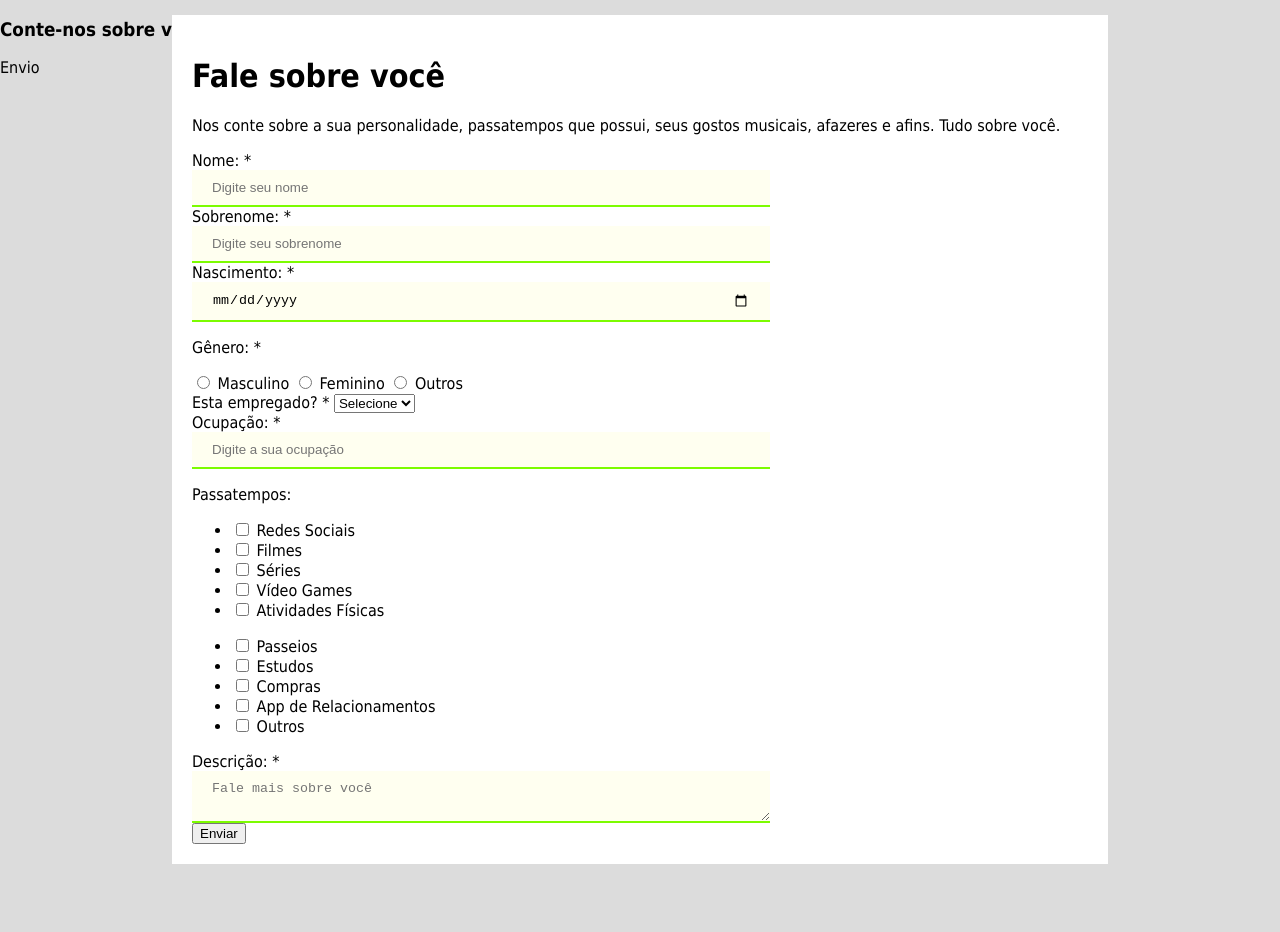
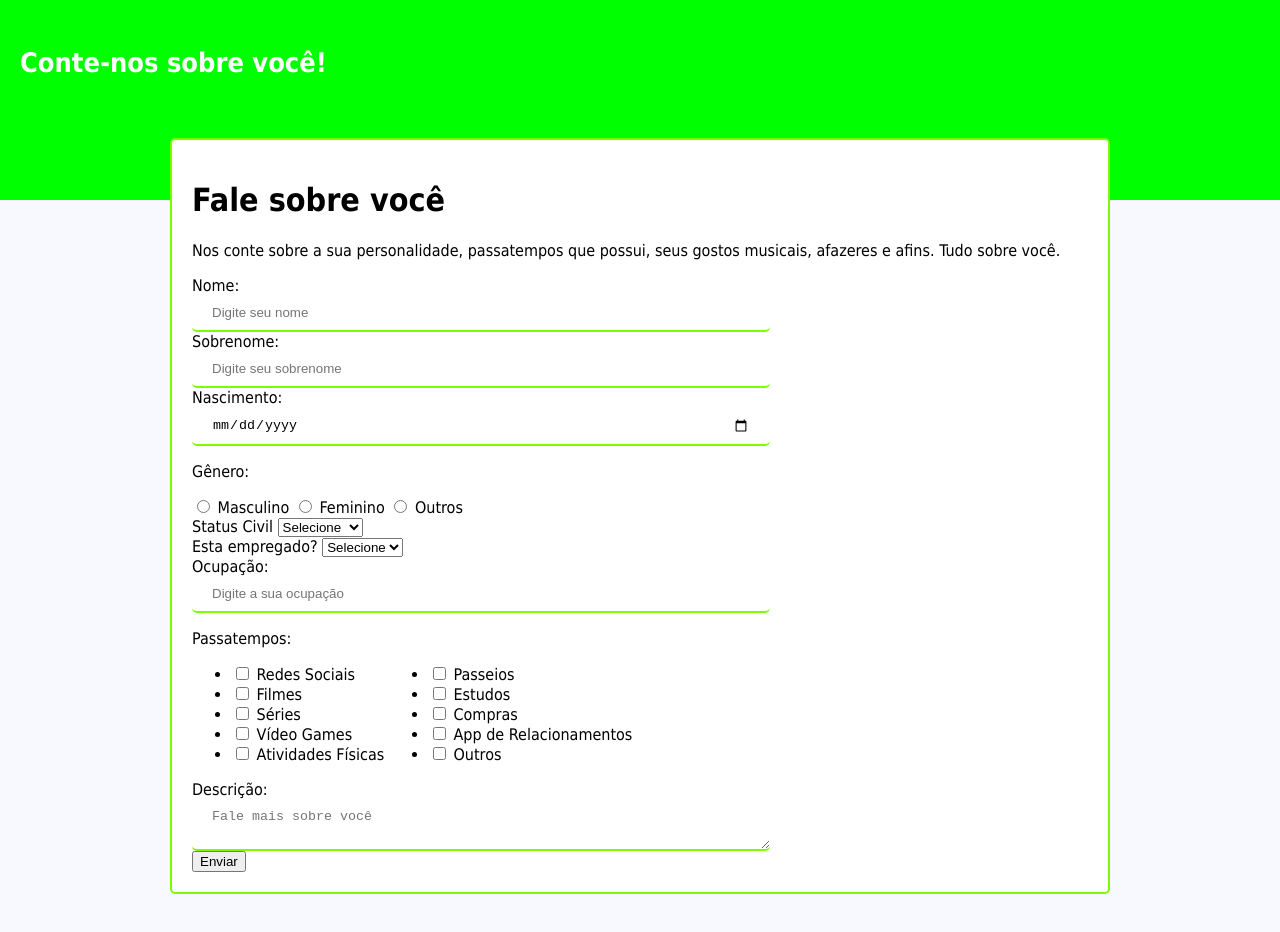
Before and after one commit to LucasDevRJ/fale_sobre_voce, a plain HTML site: page index.html in a window 1280 px wide. Drawn offline with Linux system fonts and the light colour scheme.

Commit message:
Estilizações e adição de campos de formulário.

```diff
--- a/css/styles.css
+++ b/css/styles.css
@@ -2,7 +2,19 @@ body {
 	margin: 0;
 	padding: 0;
 	font-family: Tahoma, Verdana, Lucida Sans Unicode;
-	background-color: #DCDCDC;
+	background-color: #F8F8FF;
+}
+
+
+.cabecalho {
+	height: 160px;
+	padding: 20px;
+	background-color: #00FF00;
+}
+
+.cabecalho h3 {
+	color: #FFFFFF;
+	font-size: 27px;
 }
 
 .formulario-corpo {
@@ -13,7 +25,10 @@ body {
 	position: relative;
 	top: -62px;
 	padding: 20px;
+	border: 2px solid #7CFC00;
+	border-radius: 5px;
 }
+
 
 .entrada {
 	display: block;
@@ -23,5 +38,9 @@ body {
 	border-top: none;
 	width: 60%;
 	padding: 10px 20px;
-	background-color: #FFFFF0;
+	border-radius: 5px;
 }
+
+.caixa-passatempo {
+	display: inline-block;
+}
--- a/index.html
+++ b/index.html
@@ -11,36 +11,27 @@
 				<h3>Conte-nos sobre você!</h3>
 			</div>
 			<div class="formulario-caixa">
-				<div class="formulario-cabecalho">
-					Envio
-				</div>
 				<div class="formulario-corpo">
 					<h1 class="formulario-titulo">Fale sobre você</h1>
 					<p>Nos conte sobre a sua personalidade, passatempos que possui, seus gostos musicais, afazeres e afins. Tudo sobre você.</p>
 					<form>
 						<div class="caixa-entrada">
-							<label for="nome">Nome:
-								<span class="campo-obrigatorio">*</span>
-							</label>
+							<label for="nome">Nome:</label>
 							<input type="text" name="nome" id="nome" class="entrada" placeholder="Digite seu nome" required>
 						</div>
 
 						<div class="caixa-entrada">
-							<label for="sobrenome">Sobrenome:
-								<span class="campo-obrigatorio">*</span>
-							</label>
+							<label for="sobrenome">Sobrenome:</label>
 							<input type="text" name="sobrenome" id="sobrenome" class="entrada" placeholder="Digite seu sobrenome" required>
 						</div>
 
 						<div class="caixa-entrada">
-							<label for="sobrenome">Nascimento:
-								<span class="campo-obrigatorio">*</span>
-							</label>
+							<label for="sobrenome">Nascimento:</label>
 							<input type="date" name="nascimento" id="nascimento" class="entrada" required>
 						</div>
 
 						<div class="caixa-entrada">
-							<p>Gênero: <span class="campo-obrigatorio">*</span></p>
+							<p>Gênero:</p>
 							<input type="radio" name="genero" id="masculino">
 							<label for="masculino">Masculino</label>
 							<input type="radio" name="genero" id="femino">
@@ -50,9 +41,19 @@
 						</div>
 
 						<div class="caixa-entrada">
-							<label for="esta-empregado">Esta empregado?
-								<span class="campo-obrigatorio">*</span>
-							</label>
+							<label for="status-civil">Status Civil</label>
+							<select id="status-civil" name="status-civil" required>
+								<option value="">Selecione</option>
+								<option value="solteiro">Solteiro</option>
+								<option value="casado">Casado</option>
+								<option value="separado">Separado</option>
+								<option value="divorciado">Divorciado</option>
+								<option value="viuvo">Viúvo</option>
+							</select>
+						</div>
+
+						<div class="caixa-entrada">
+							<label for="esta-empregado">Esta empregado?</label>
 							<select id="esta-empregado" name="esta-empregado" required>
 								<option value="">Selecione</option>
 								<option value="1">Sim</option>
@@ -61,9 +62,7 @@
 						</div>
 
 						<div class="caixa-entrada">
-							<label for="ocupacao">Ocupação:
-								<span class="campo-obrigatorio">*</span>
-							</label>
+							<label for="ocupacao">Ocupação:</label>
 							<input type="text" name="ocupacao" id="ocupacao" class="entrada" placeholder="Digite a sua ocupação">
 						</div>
 
@@ -127,9 +126,7 @@
 						</div>
 
 						<div class="caixa-entrada">
-							<label for="sobre-voce">Descrição:
-								<span class="campo-obrigatorio">*</span>
-							</label>
+							<label for="sobre-voce">Descrição: </label>
 							<textarea id="sobre-voce" name="sobre-voce" class="entrada" required placeholder="Fale mais sobre você"></textarea>
 						</div>
 
```
